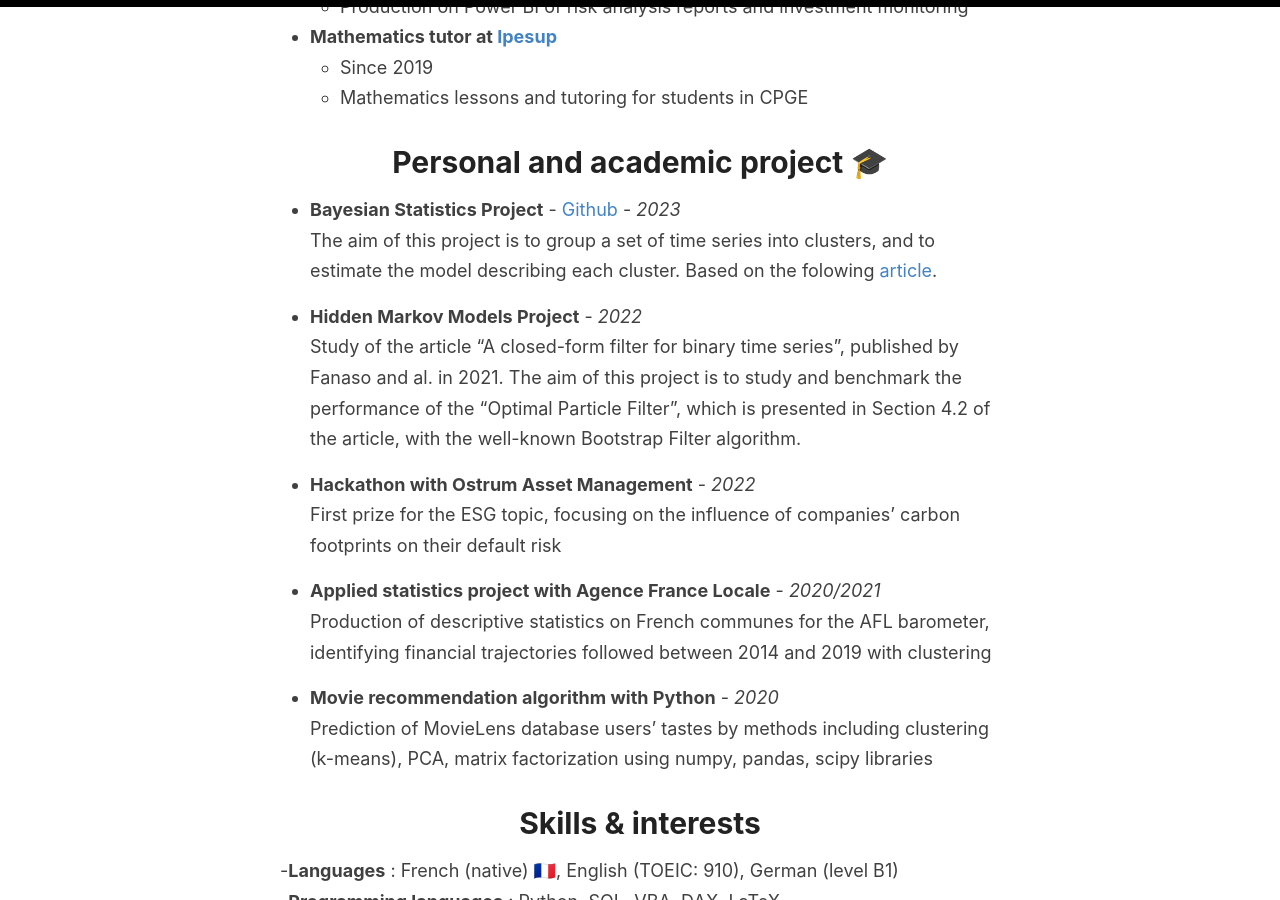
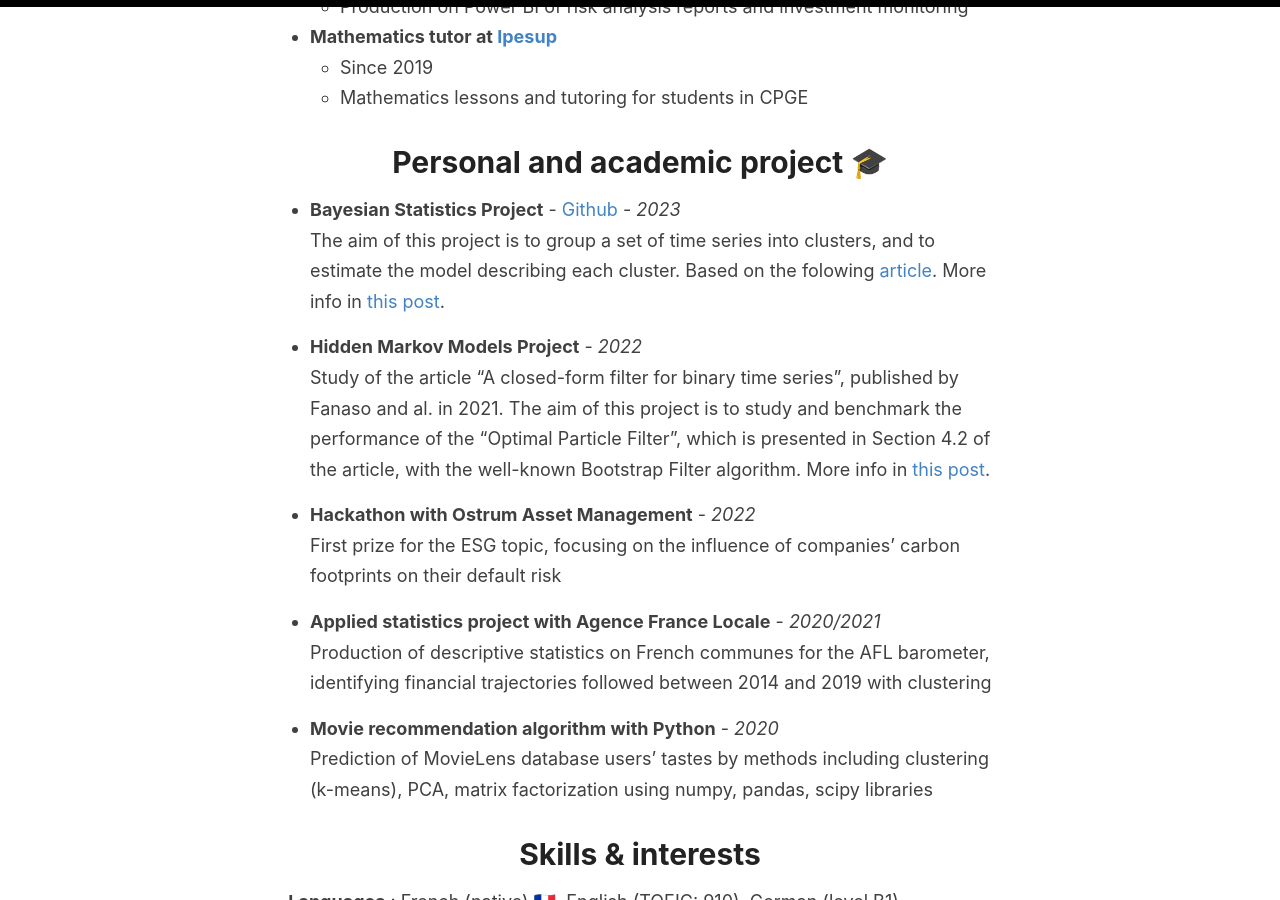
Before and after one commit to Zaltarba/blog, a Jekyll site: the page built from _pages/about_me.md, in a window 1280 px wide and 900 px high, scrolled down 1456 px. Built offline with Jekyll 4.4.1, drawn with Linux system fonts in a browser that asks for light colours.

Commit message:
Update about_me.md

```diff
--- a/_pages/about_me.md
+++ b/_pages/about_me.md
@@ -50,12 +50,12 @@
 # Personal and academic project 🎓
 
 - **Bayesian Statistics Project** - [Github](https://github.com/Zaltarba/Bayesian_statistics_project.git) - *2023*
-The aim of this project is to group a set of time series into clusters, and to estimate the model describing each cluster. Based on the folowing [article](https://www.researchgate.net/publication/4756297_Model-Based_Clustering_of_Multiple_Time_Series).
+The aim of this project is to group a set of time series into clusters, and to estimate the model describing each cluster. Based on the folowing [article](https://www.researchgate.net/publication/4756297_Model-Based_Clustering_of_Multiple_Time_Series). More info in [this post](https://zaltarba.github.io/blog/BayesianArticle/).
 
 - **Hidden Markov Models Project** - *2022*
 Study of the article "A closed-form filter for binary time series", published by Fanaso and al. in 2021.
 The aim of this project is to study and benchmark the performance of the "Optimal Particle Filter", which is
-presented in Section 4.2 of the article, with the well-known Bootstrap Filter algorithm.
+presented in Section 4.2 of the article, with the well-known Bootstrap Filter algorithm. More info in [this post](https://zaltarba.github.io/blog/HiddenMarkov/).
 
 - **Hackathon with Ostrum Asset Management** - *2022*
 First prize for the ESG topic, focusing on the influence of companies' carbon footprints on their default risk
```
